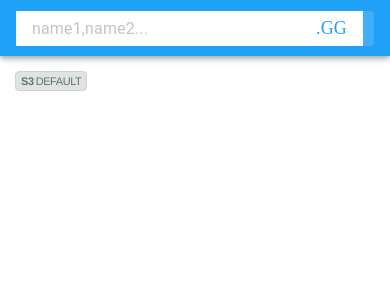
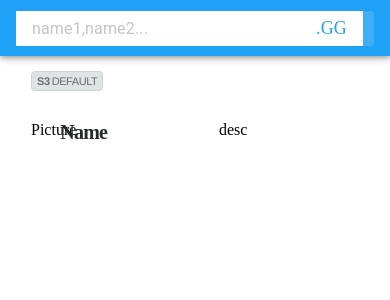
Before and after one commit to merche-o/opgg-react-frontend, a React Native app: screen / in a window 390 px wide. Shown: the top 300 px of the page. Built offline with nearby package versions, Linux system fonts and the light colour scheme.

Commit message:
create grid for banner

```diff
--- a/App.tsx
+++ b/App.tsx
@@ -1,5 +1,7 @@
+import { Container } from '@material-ui/core';
 import React, { useState, useEffect } from 'react';
 import { StyleSheet, Text, View } from 'react-native';
+import PlayerBanner from './components/PlayerBanner';
 import SearchAppBar from './components/SearchBar';
 import TagList from './components/TagList'
 
@@ -9,10 +11,13 @@ export default function App() {
 
   return (
     <View style={styles.container}>
+            <SearchAppBar
+      />
+<Container>
 
-      <SearchAppBar
-      />
       <TagList />
+      <PlayerBanner/>
+      </Container>
     </View>
   );
 }
--- a/components/PlayerBanner.tsx
+++ b/components/PlayerBanner.tsx
@@ -1,17 +1,43 @@
 import React from 'react';
-import { createStyles, makeStyles, Theme } from '@material-ui/core/styles';const useStyles = makeStyles((theme: Theme) =>
+import { createStyles, makeStyles, Theme } from '@material-ui/core/styles';
+import { Grid } from '@material-ui/core';
+const useStyles = makeStyles((theme: Theme) =>
 createStyles({
   root: {
     flexGrow: 1,
-    padding:"15px",
+    borderBottom:"1px",
+    padding : "15px",
 
+
+  },
+  name : {
+    fontFamily: "AppleSDGothicNeo",
+    fontSize: "20px",
+    fontWeight: "bold",
+    letterSpacing: "-0.77px",
+    color: "#242929",
   }
 }));
 
 export default function PlayerBanner() {
     const classes = useStyles();
     return (
-        <div className={classes.root}>
+      <div >
+
+      <Grid
+  container
+  direction="row"
+  justify="Left"
+  alignItems="left"
+className={classes.root} spacing={3} >
+
+<Grid item xs={1}> Picture </Grid>
+          <Grid container direction="column" spacing={3} item xs={11}>
+          <Grid item xs={12} className={classes.name}>Name</Grid>
+          <Grid item xs={12}>desc</Grid>
+
+            </Grid>
+          </Grid>
 
         </div>
         );
```
Also changed, not shown: 1 other file (tests, documents, lock files or other folders).
